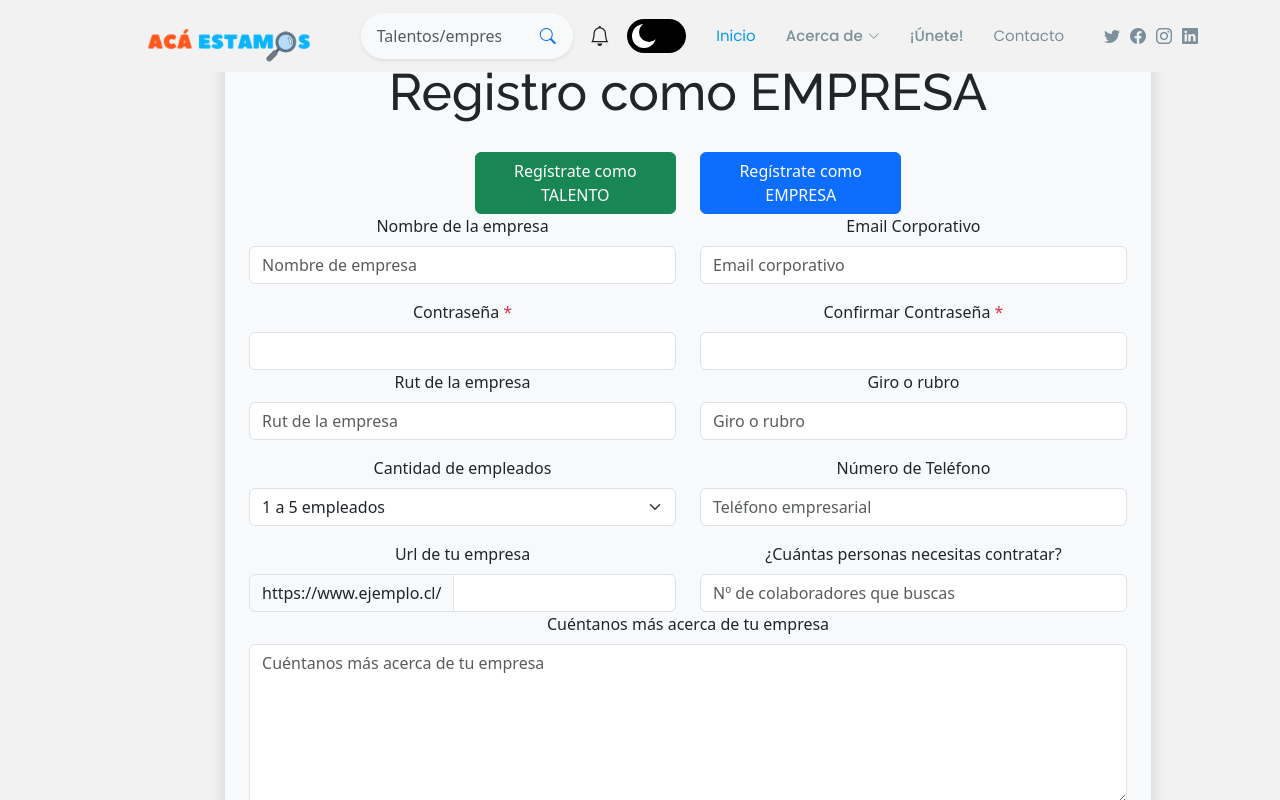
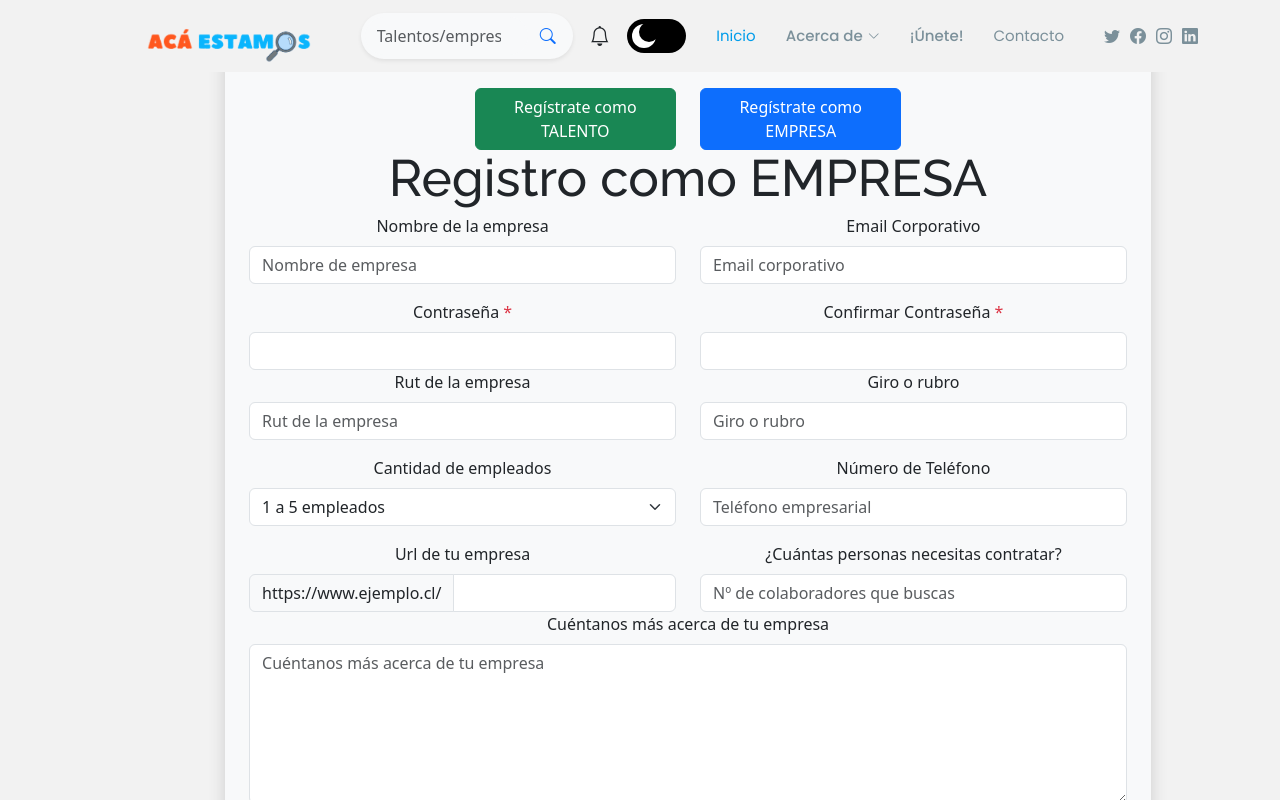
Before and after one commit to aravenab/proyecto-aca-estamos, a React (Vite) app: page /registro_usuarios_empresas in a window 1280 px wide. Shown: the top 800 px of the page. Built offline with nearby package versions, Linux system fonts and the light colour scheme; what rut.js would draw is missing.

Commit message:
titulos formularios de registro

```diff
--- a/src/views/RegistroUsuariosEmpresas/RegistroUsuariosEmpresas.jsx
+++ b/src/views/RegistroUsuariosEmpresas/RegistroUsuariosEmpresas.jsx
@@ -44,7 +44,7 @@ const formEnviado = () =>{
               e.preventDefault(); // Evita que el formulario se envíe por defecto
               formEnviado();
             }}>
-                    <h1>Registro como EMPRESA</h1>
+
                     <div className="row">
                         <div className="col-3">
 
@@ -59,6 +59,7 @@ const formEnviado = () =>{
 
                         </div>
                     </div>
+                    <h1>Registro como EMPRESA</h1>
                     <div className="row">
                         <div className="col-6 col-sm-6 mb-3">
                             <label className="col-12 form-label" htmlFor="name">Nombre de la empresa</label>
--- a/src/views/RegistroUusariosTalentos/RegistroUusariosTalentos.jsx
+++ b/src/views/RegistroUusariosTalentos/RegistroUusariosTalentos.jsx
@@ -88,7 +88,6 @@ export default function RegistroUusariosTalentos() {
                             </div>
                         </div>
 
-                        <div className="col-12">
                             <h1>Registro como TALENTO</h1>
                             {/* <!-- formulario de contacto-nombre --> */}
                             <div className="row">
@@ -193,7 +192,6 @@ export default function RegistroUusariosTalentos() {
                             <div className="d-grid">
                                 <button className="btn btn-primary btn-lg m-4" type="submit" onClick={handleSubmit}>Enviar</button>
                             </div>
-                        </div>
                     </form>
                     <img src="" className="img-fluid mx-auto d-block mb-2" alt="" />
                 </div>
```
Also changed, not shown: 1 other file (tests, documents, lock files or other folders).
